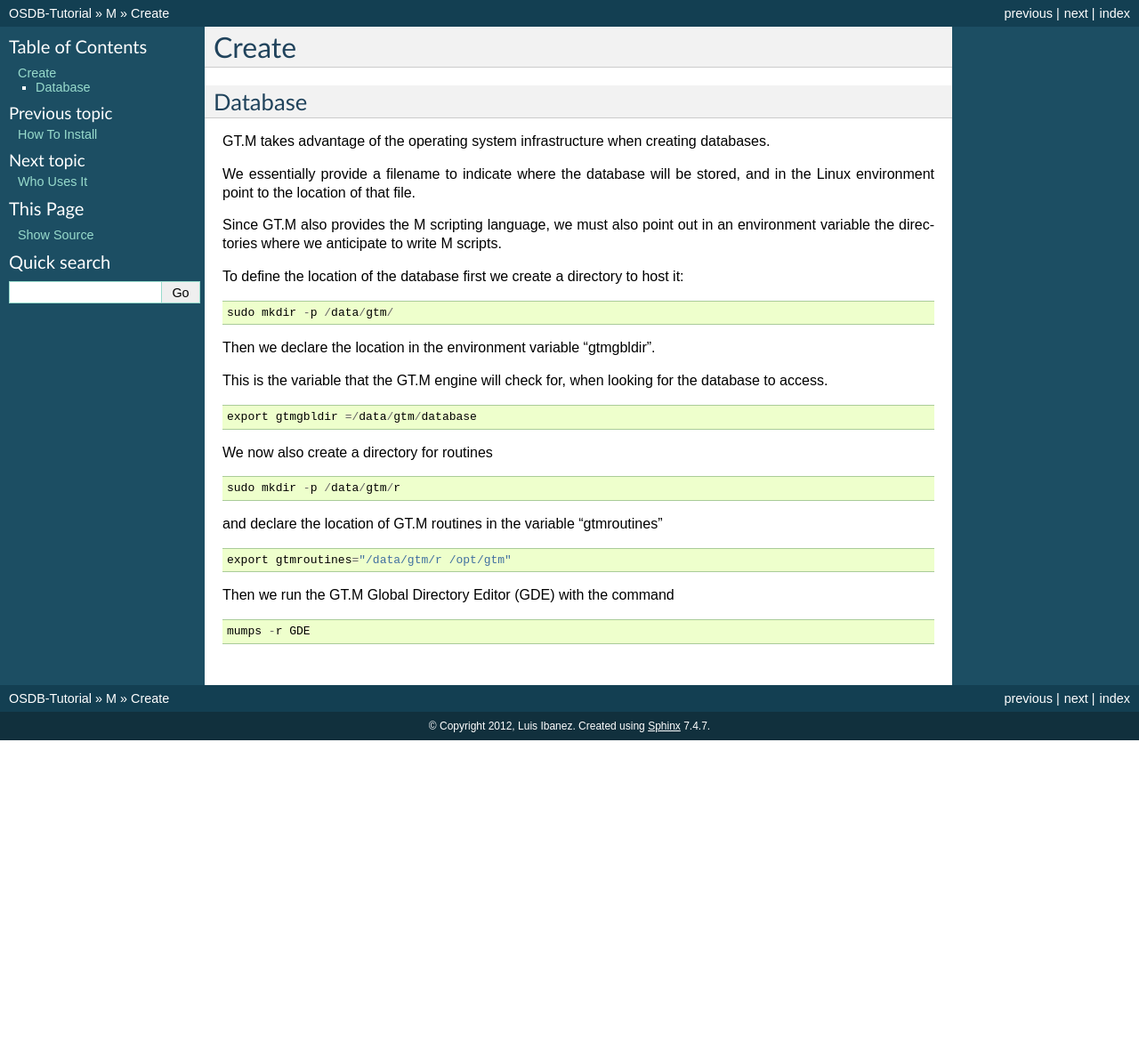
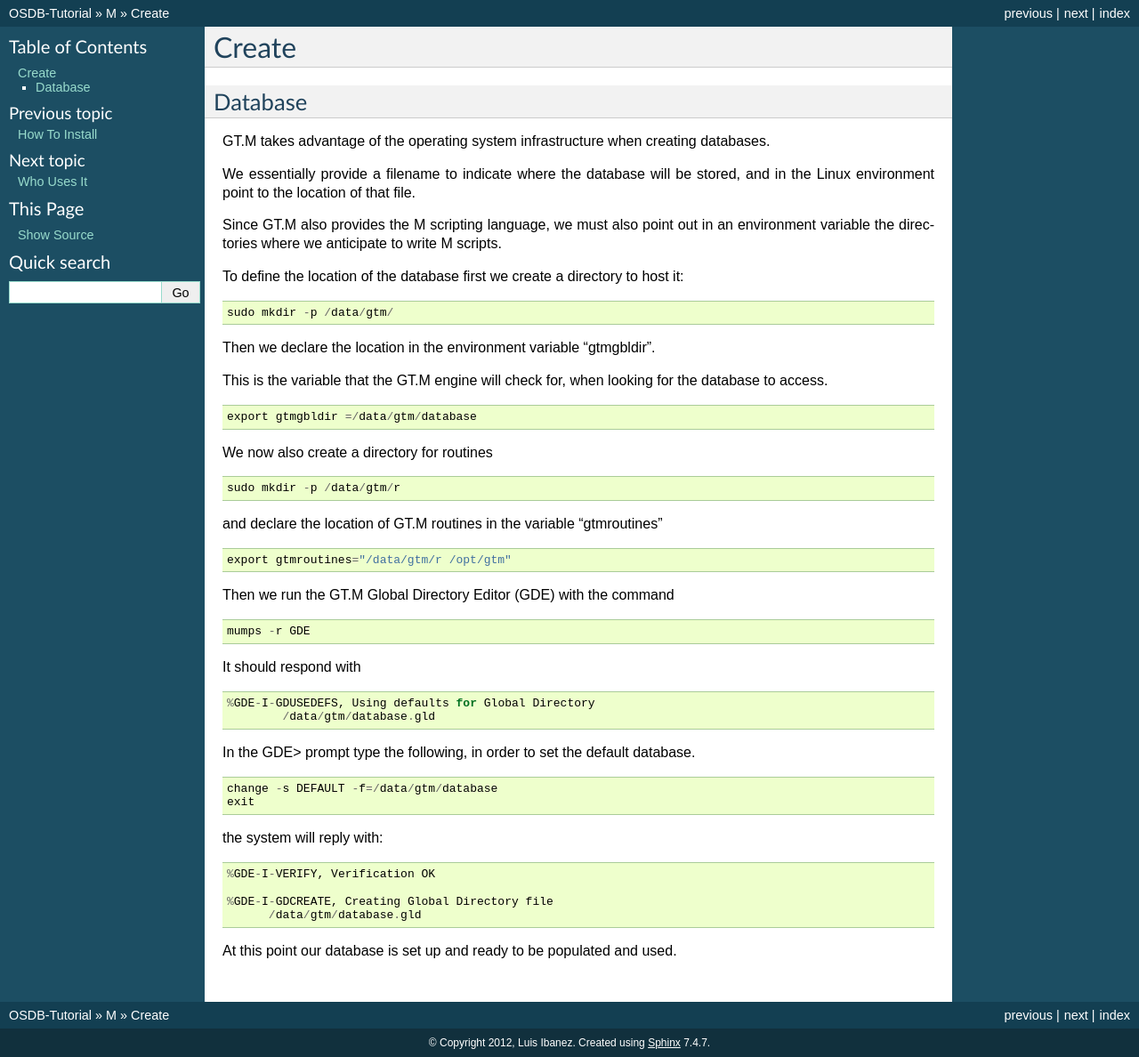
Before and after one commit to luisibanez/open-source-databases-tutorial, a Sphinx documentation site: the page built from source/M/Create.rst, in a window 1280 px wide. Shown: the whole page at 89% size. Built offline with Sphinx 7.4.7, drawn with Linux system fonts in a browser that asks for light colours; before the commit the page ends 900 px from its top, so only the background shows below that.

Commit message:
Fixed Database creation and environment.
Explained how to setup the environment for using the database and
the routines.

```diff
--- a/source/M/Create.rst
+++ b/source/M/Create.rst
@@ -46,3 +46,30 @@ Then we run the GT.M Global Directory Editor (GDE) with the command
 ::
 
     mumps -r GDE
+
+
+It should respond with
+
+::
+
+  %GDE-I-GDUSEDEFS, Using defaults for Global Directory
+          /data/gtm/database.gld
+
+
+In the GDE> prompt type the following, in order to set the default database.
+
+::
+
+   change -s DEFAULT -f=/data/gtm/database
+   exit
+
+the system will reply with:
+
+::
+
+  %GDE-I-VERIFY, Verification OK
+
+  %GDE-I-GDCREATE, Creating Global Directory file
+        /data/gtm/database.gld
+
+At this point our database is set up and ready to be populated and used.
```
Also changed, not shown: source/M/Installation.rst (+30 -0 lines).
